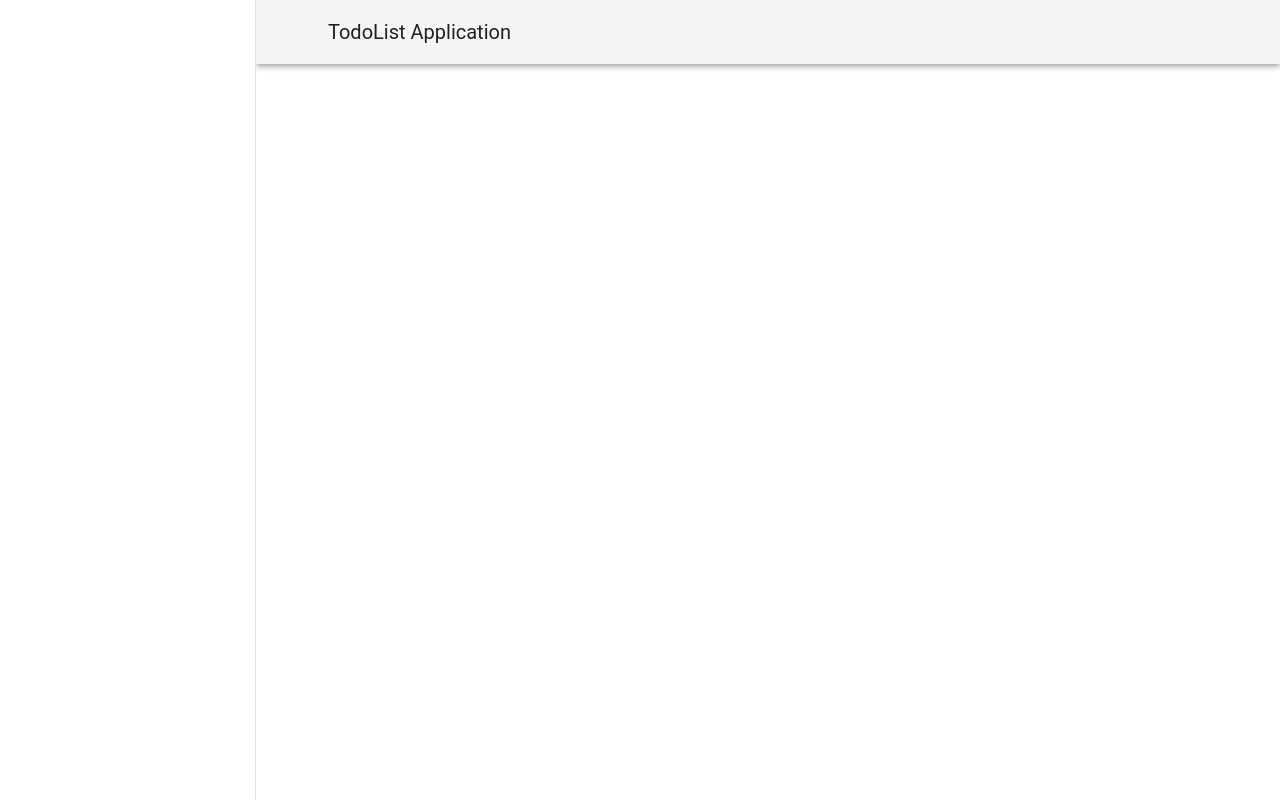
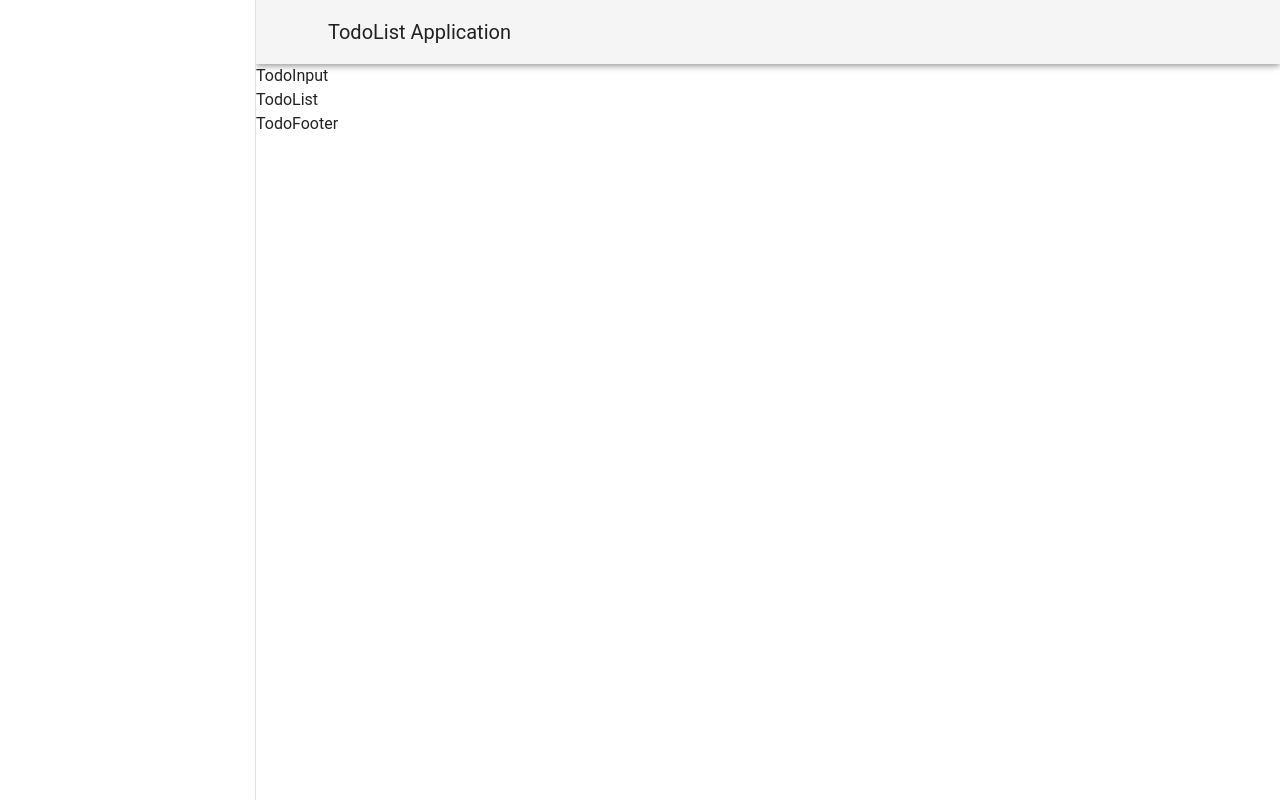
Before and after one commit to newpouy/vue-todo, a Vue app: page / in a window 1280 px wide. Built offline with nearby package versions, Linux system fonts and the light colour scheme.

Commit message:
todo components setup

```diff
--- a/src/App.vue
+++ b/src/App.vue
@@ -14,7 +14,9 @@
     </v-app-bar>
 
     <v-main>
-      <!--  -->
+      <TodoInput/>
+      <TodoList/>
+      <TodoFooter/>
     </v-main>
   </v-app>
 </template>
@@ -22,8 +24,17 @@
 <script>
 // import {mapGetters, mapActions} from 'vuex'
 
+import TodoInput from './components/TodoInput.vue'
+import TodoList from './components/TodoList.vue'
+import TodoFooter from './components/TodoFooter.vue'
+
 export default {
-    data: () => ({ drawer: null }),
+  components: {
+    TodoInput,
+    TodoList,
+    TodoFooter
+  },
+  data: () => ({ drawer: null }),
 }
 </script>
 
```
